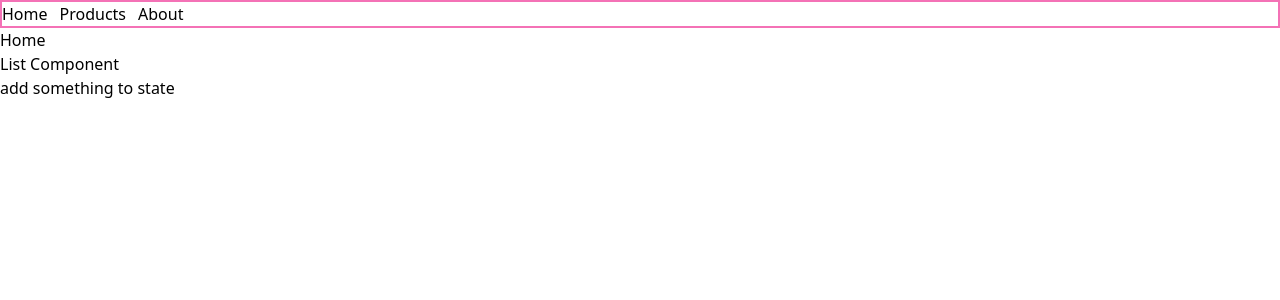
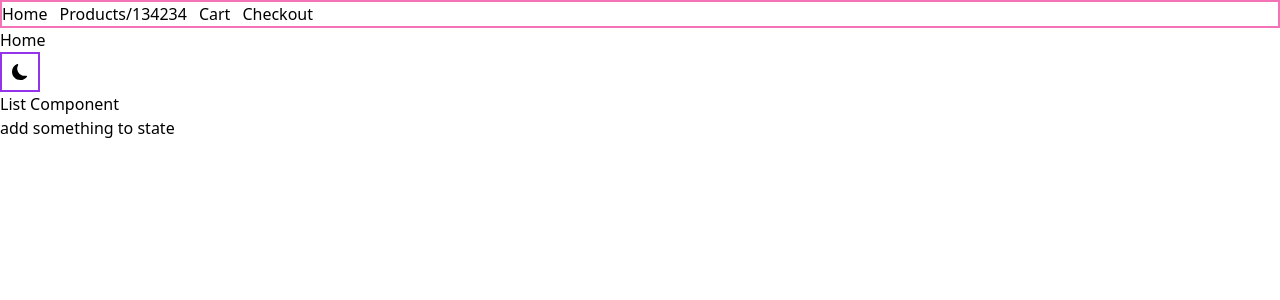
Before and after one commit to johannranudd/js-frameworks-CA-jr, a Next.js app: page / in a window 1280 px wide. Shown: the top 300 px of the page. Built offline with nearby package versions, Linux system fonts and the light colour scheme.

Commit message:
adds basic page setup

```diff
--- a/app/about/page.tsx
+++ /dev/null
@@ -1,9 +0,0 @@
-import ListComponent from "@/components/lists/listComponent";
-export default function page() {
-  return (
-    <div>
-      <h1>About page</h1>
-      <ListComponent />
-    </div>
-  );
-}
--- /dev/null
+++ b/app/cart/page.tsx
@@ -0,0 +1,3 @@
+export default function CartPage() {
+  return <div>CartPage</div>;
+}
--- /dev/null
+++ b/app/checkout/page.tsx
@@ -0,0 +1,5 @@
+import React from "react";
+
+export default function CheckoutPage() {
+  return <div>CheckoutPage</div>;
+}
--- a/app/navbar.tsx
+++ b/app/navbar.tsx
@@ -1,14 +1,14 @@
+// "use client";
 import Link from "next/link";
 
 export default function NavBar() {
   return (
     <header>
       <nav className="border border-2 border-pink-400 space-x-3">
-        <Link href={"/"} passHref>
-          Home
-        </Link>
-        <Link href={"/products"}>Products</Link>
-        <Link href={"/about"}>About</Link>
+        <Link href={"/"}>Home</Link>
+        <Link href={"/products/134234"}>Products/134234</Link>
+        <Link href={"/cart"}>Cart</Link>
+        <Link href={"/checkout"}>Checkout</Link>
       </nav>
     </header>
   );
--- a/app/page.tsx
+++ b/app/page.tsx
@@ -1,11 +1,11 @@
-// import BtnColorMode from "../components/ui/btnColorMode";
+import BtnColorMode from "../components/ui/btnColorMode";
 import ListComponent from "../components/lists/listComponent";
 
 export default function Home() {
   return (
     <main>
       <h1>Home</h1>
-      {/* <BtnColorMode /> */}
+      <BtnColorMode />
       <ListComponent />
     </main>
   );
--- /dev/null
+++ b/app/products/[product]/page.tsx
@@ -0,0 +1,9 @@
+import NumberComponent from "@/components/ui/numberComponent";
+export default async function ProductDetailPage() {
+  return (
+    <div>
+      ProductDetailPage
+      <NumberComponent />
+    </div>
+  );
+}
--- a/app/products/page.tsx
+++ /dev/null
@@ -1,10 +0,0 @@
-import ListComponent from "@/components/lists/listComponent";
-
-export default function Page() {
-  return (
-    <div>
-      <h1>Products page</h1>
-      <ListComponent />
-    </div>
-  );
-}
--- /dev/null
+++ b/components/ui/numberComponent.tsx
@@ -0,0 +1,9 @@
+"use client";
+import { useRouter } from "next/router";
+export default function NumberComponent() {
+  // const router = useRouter;
+  // console.log(router);
+  // const { query } = router;
+  // console.log(query);
+  return <div>number component</div>;
+}
```
Also changed, not shown: utils/checkReaload.tsx (deleted, +0 -17 lines), data.json (deleted), 1 other file (tests, documents, lock files or other folders).
